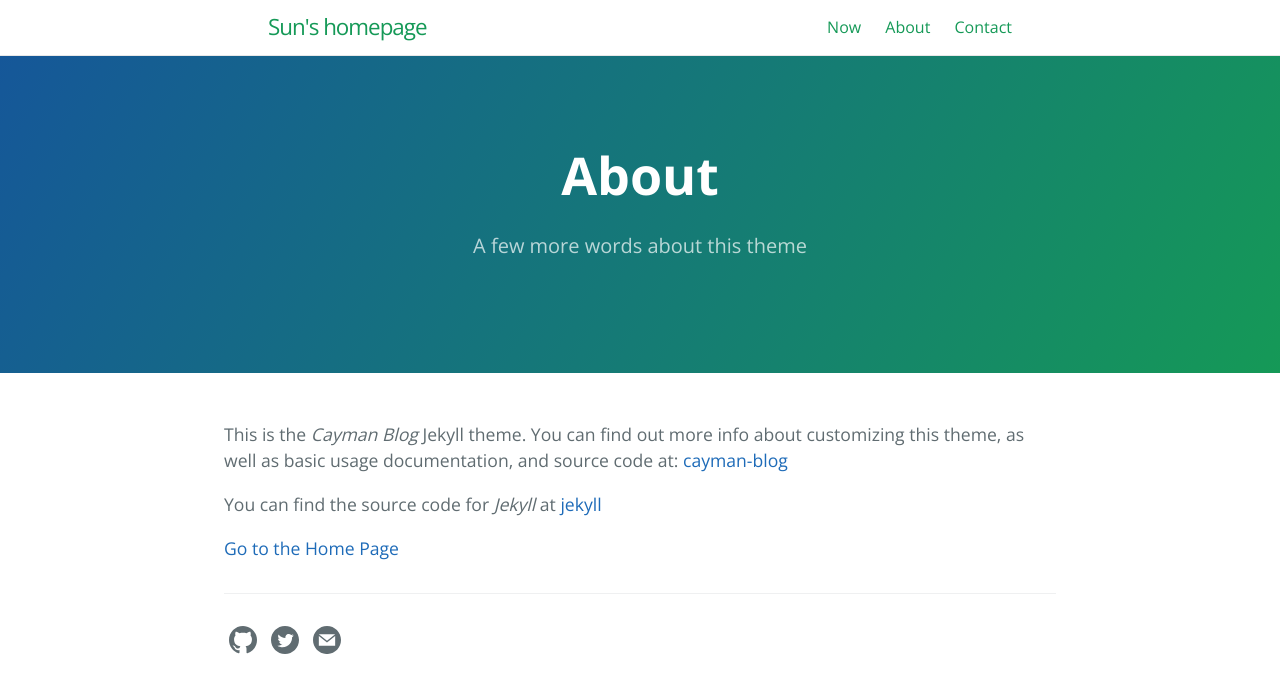
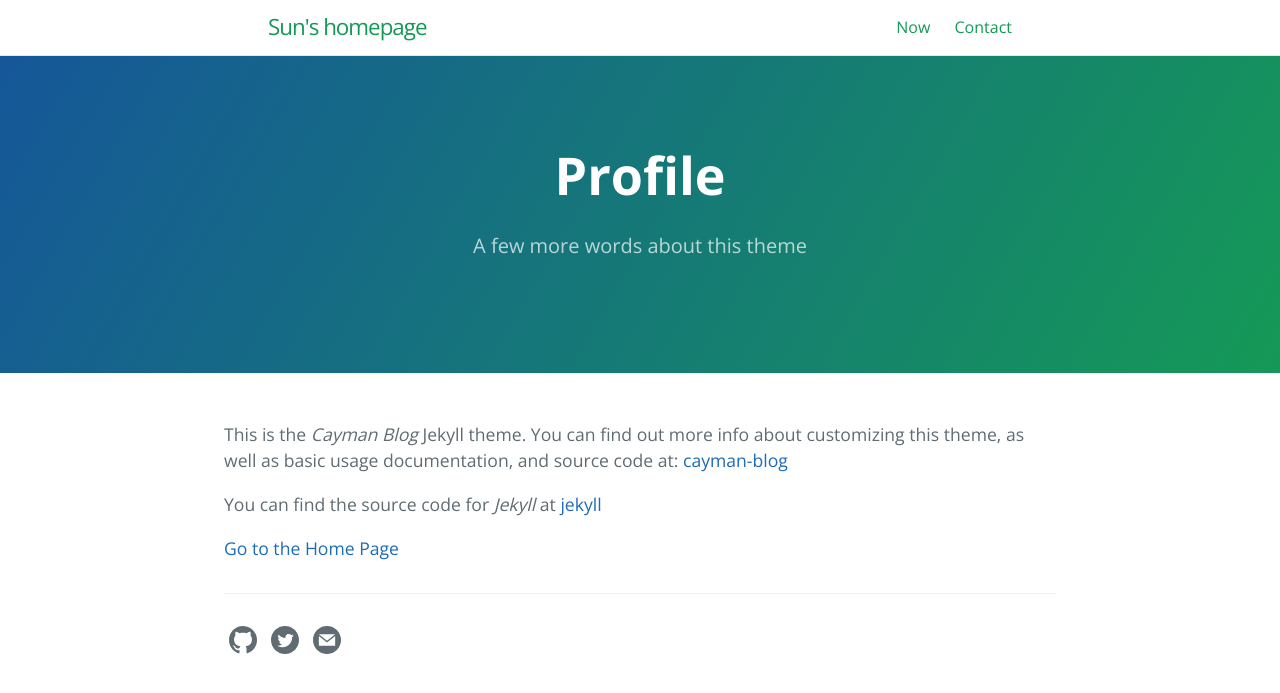
Before and after one commit to sonyuushin/sonyuushin.github.io, a Jekyll site: the page built from about.md, in a window 1280 px wide. Shown: the top 693 px of the page. Built offline with Jekyll 4.4.1, drawn with Linux system fonts in a browser that asks for light colours.

Commit message:
Update about.md

```diff
--- a/about.md
+++ b/about.md
@@ -1,9 +1,9 @@
 ---
 layout: page
-title: About
+title: Profile
 tagline: A few more words about this theme
-permalink: /about.html
-ref: about
+permalink: /profile.html
+ref: profile
 order: 0
 ---
 
```
